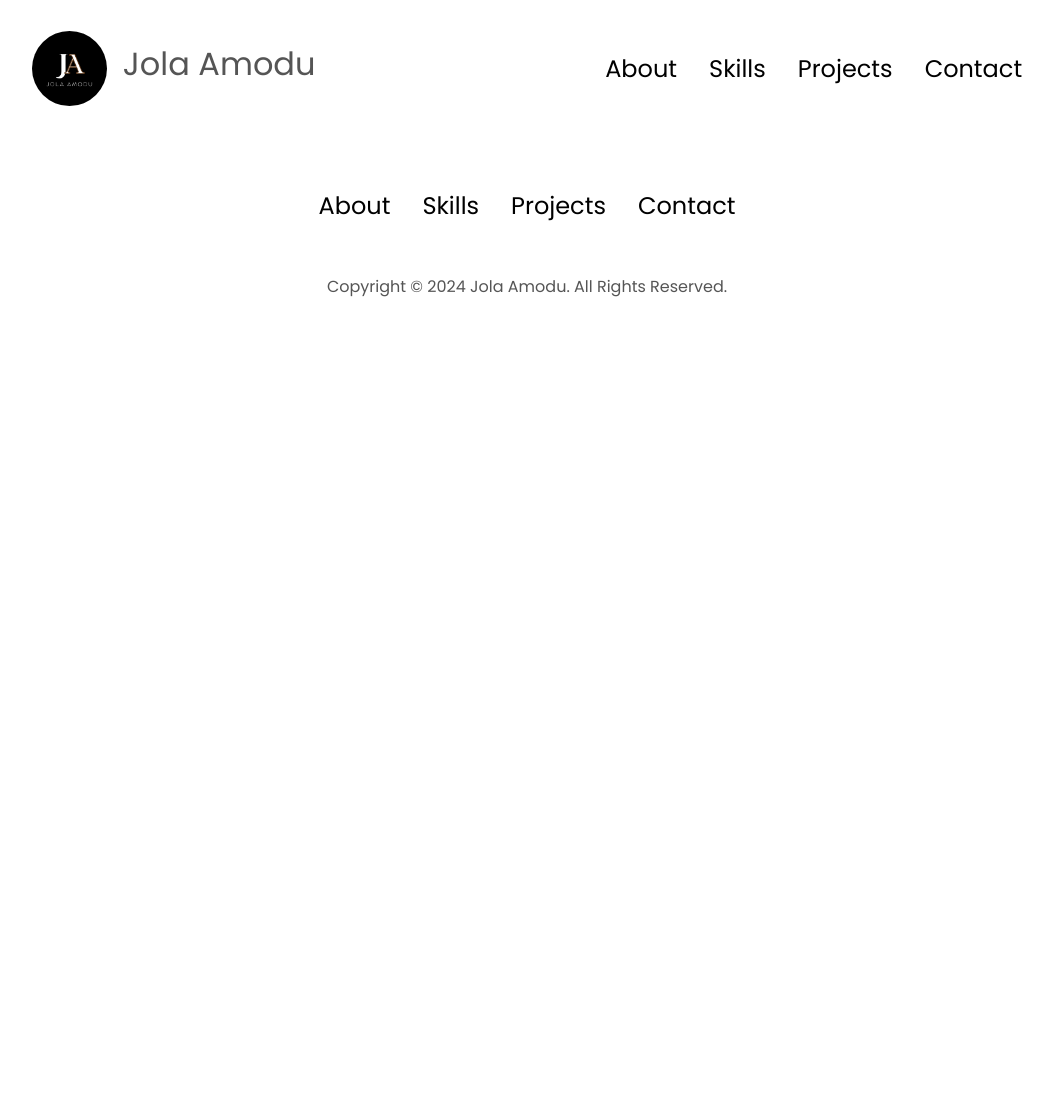
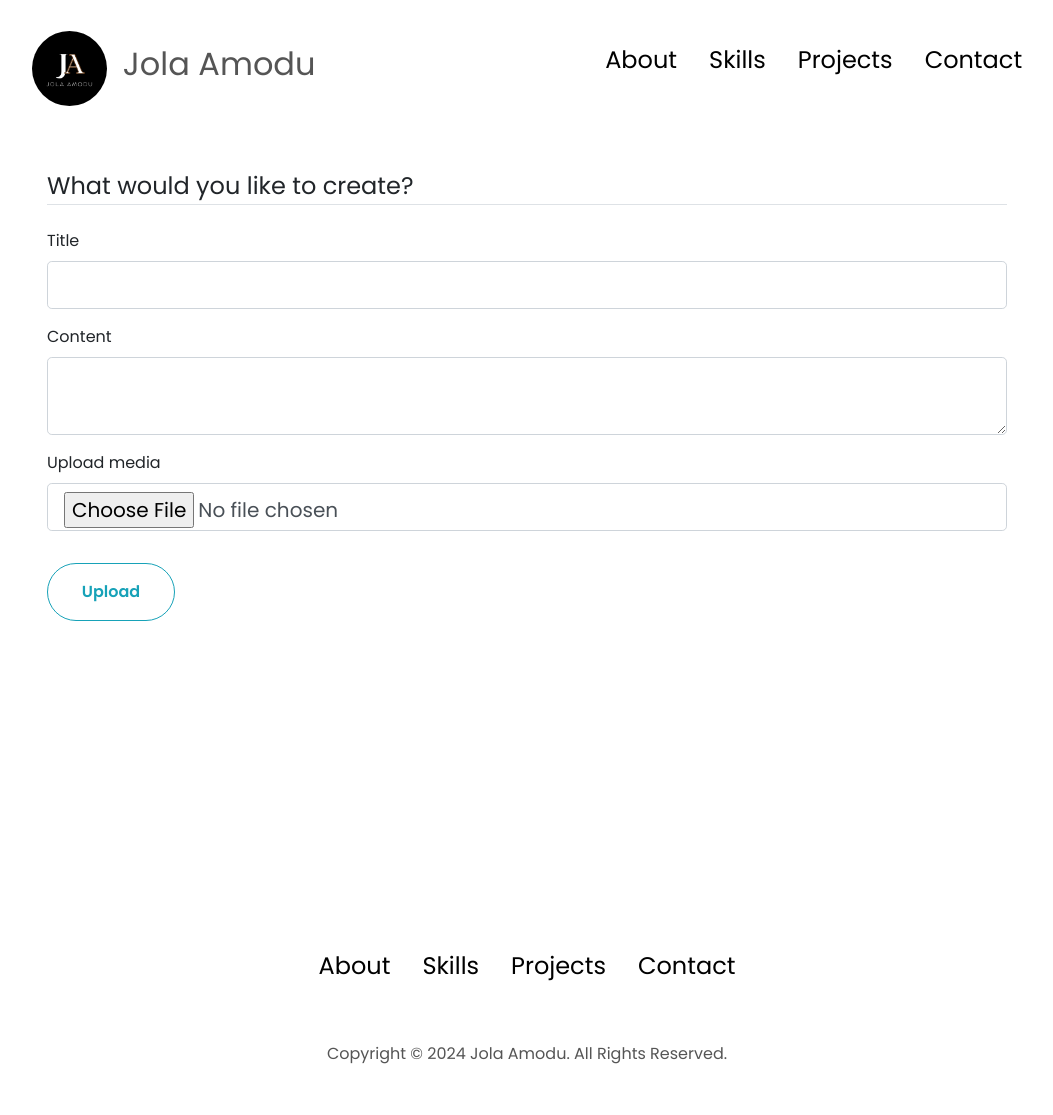
Before and after one commit to the-jola-amodu/the-jola-amodu.github.io, a Flask app: page /admin in a window 1280 px wide. Shown: the whole page, without its empty margins (113-1166 px from the left). Before the commit the page ends 297 px from the top, so only its background shows below. Run offline with Flask 3, Linux system fonts and the light colour scheme; some libraries are stand-ins or nearby versions.

Commit message:
Created admin page, initialized database

```diff
--- a/app.py
+++ b/app.py
@@ -1,10 +1,14 @@
-from flask import Flask, render_template, url_for
+from flask import Flask, render_template, url_for, flash, redirect
 from forms import PostForm, EntranceForm
 from flask_ckeditor import CKEditor
+from flask_sqlalchemy import SQLAlchemy
 
 app = Flask(__name__)
 ckeditor = CKEditor(app)
 app.config['SECRET_KEY'] = '5a340cc628ca0eb4c15fb7957130c63b'
+app.config['SQLALCHEMY_DATABASE_URI'] = 'sqlite:///site.db'
+
+db = SQLAlchemy(app)
 
 
 @app.route('/')
@@ -20,6 +24,9 @@ def blog_page():
 @app.route('/admin')
 def admin_page():
     form = PostForm()
+    if form.validate_on_submit():
+        flash(f'Post Successfully uploaded!', 'success')
+        return redirect(url_for('blog_page'))
     return render_template('admin.html', form=form)
 
 
--- a/forms.py
+++ b/forms.py
@@ -7,7 +7,8 @@ from flask_ckeditor import CKEditorField
 class PostForm(FlaskForm):
     title = StringField('Title')
     content = CKEditorField('Content', validators=[DataRequired()])
-    media = StringField('Title')
+    media = FileField('Upload media')
+    submit = SubmitField('Upload')
 
 
 class EntranceForm(FlaskForm):
--- a/templates/admin.html
+++ b/templates/admin.html
@@ -1,4 +1,62 @@
-{% extends "layout.html" %}
-{% block content %}
+{% extends "layout.html" %} {% block content %}
+<section id="post">
+  <div class="post-form">
+    <form method="POST" action="">
+      {{ form.hidden_tag() }}
+      <fieldset class="form-group">
+        <legend class="border-bottom mb-4">
+          What would you like to create?
+        </legend>
+        <div class="form-group">
+          {{ form.title.label(class="form-control-label") }}
 
+          {% if form.title.errors %}
+          {{ form.title(class="form-control form-control-lg is-invalid") }}
+          <div class="invalid-feedback">
+            {% for error in form.title.errors %}
+            <span>{{ error }}</span>
+            {% endfor %}
+          </div>
+
+          {% else %}
+          {{ form.title(class="form-control form-control-lg") }}
+          {% endif %}
+        </div>
+        <div class="form-group">
+          {{ form.content.label(class="form-control-label") }}
+
+          {% if form.content.errors %}
+          {{ form.content(class="form-control form-control-lg is-invalid") }}
+          <div class="invalid-feedback">
+            {% for error in form.content.errors %}
+            <span>{{ error }}</span>
+            {% endfor %}
+          </div>
+
+          {% else %}
+          {{ form.content(class="form-control form-control-lg") }}
+          {% endif %}
+        </div>
+        <div class="form-group">
+          {{ form.media.label(class="form-control-label") }}
+          {% if form.media.errors %}
+          {{ form.media(class="form-control form-control-lg is-invalid") }}
+          <div class="invalid-feedback">
+            {% for error in form.media.errors %}
+            <span>{{ error }}</span>
+            {% endfor %}
+          </div>
+
+          {% else %}
+          {{ form.media(class="form-control form-control-lg") }}
+          {% endif %}
+        </div>
+      </fieldset>
+      <div class="form-group">
+        {{ form.submit(class="btn btn-outline-info") }}
+      </div>
+    </form>
+    {{ ckeditor.load() }} {{ ckeditor.config(name='content') }}
+  </div>
+</section>
 {% endblock content %}
--- a/templates/layout.html
+++ b/templates/layout.html
@@ -3,6 +3,9 @@
   <head>
     <meta charset="UTF-8" />
     <meta name="viewport" content="width=device-width, initial-scale=1.0" />
+
+    <!-- Bootstrap CSS -->
+    <link rel="stylesheet" href="https://cdn.jsdelivr.net/npm/bootstrap@4.4.1/dist/css/bootstrap.min.css" integrity="sha384-Vkoo8x4CGsO3+Hhxv8T/Q5PaXtkKtu6ug5TOeNV6gBiFeWPGFN9MuhOf23Q9Ifjh" crossorigin="anonymous">
       <title>
       Jola's Portfolio
     </title>
@@ -45,6 +48,15 @@
         </div>
       </div>
     </nav>
+    {% with messages = get_flashed_messages(with_categories=true) %}
+    {% if messages %}
+    {% for category, message in messages %}
+    <div class="alert alert-{{ category }}">
+      {{ message }}
+    </div>
+    {% endfor %}
+    {% endif %}
+    {% endwith %}
     {% block content %}{% endblock content %}
     <footer>
       <nav>
@@ -59,5 +71,10 @@
       </nav>
       <p>Copyright &#169; 2024 Jola Amodu. All Rights Reserved.</p>
     </footer>
+  <!-- Optional JavaScript -->
+    <!-- jQuery first, then Popper.js, then Bootstrap JS -->
+    <script src="https://code.jquery.com/jquery-3.4.1.slim.min.js" integrity="sha384-J6qa4849blE2+poT4WnyKhv5vZF5SrPo0iEjwBvKU7imGFAV0wwj1yYfoRSJoZ+n" crossorigin="anonymous"></script>
+    <script src="https://cdn.jsdelivr.net/npm/popper.js@1.16.0/dist/umd/popper.min.js" integrity="sha384-Q6E9RHvbIyZFJoft+2mJbHaEWldlvI9IOYy5n3zV9zzTtmI3UksdQRVvoxMfooAo" crossorigin="anonymous"></script>
+    <script src="https://cdn.jsdelivr.net/npm/bootstrap@4.4.1/dist/js/bootstrap.min.js" integrity="sha384-wfSDF2E50Y2D1uUdj0O3uMBJnjuUD4Ih7YwaYd1iqfktj0Uod8GCExl3Og8ifwB6" crossorigin="anonymous"></script>
   </body>
 </html>
```
